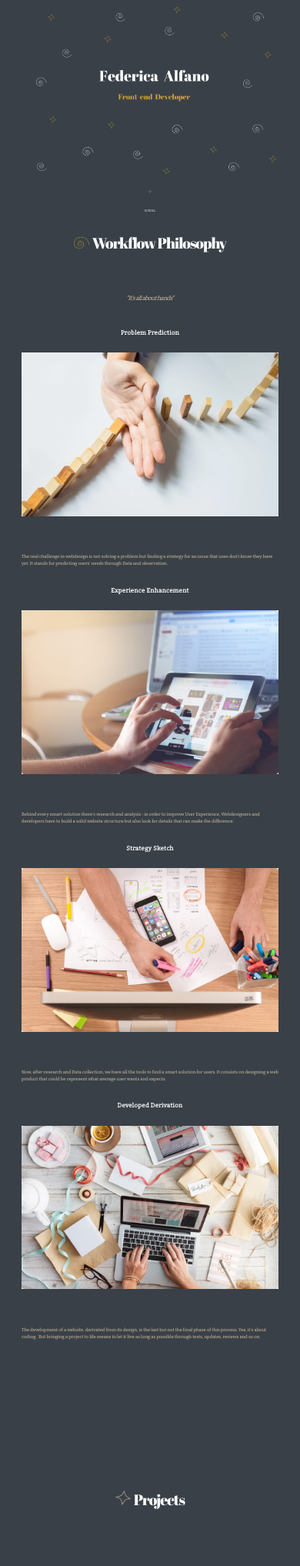
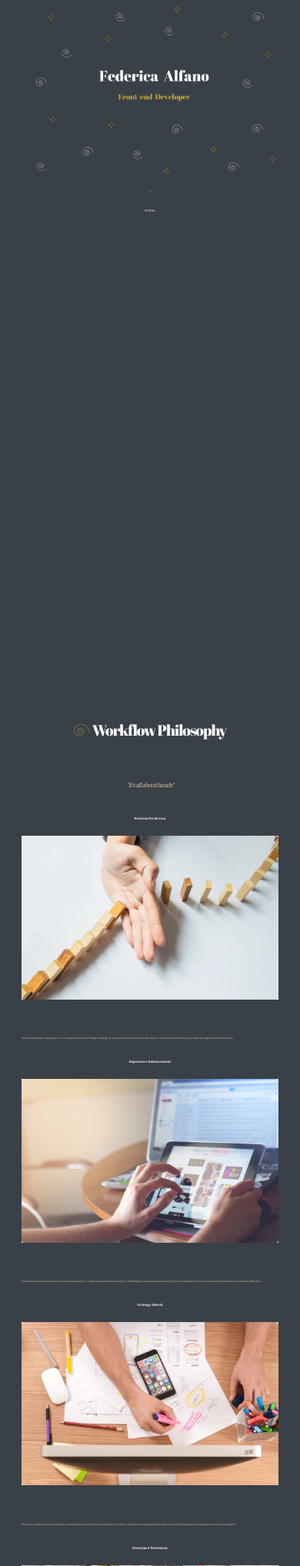
Before and after one commit to fedre30/Personal-portfolio, a PHP site: page / in a window 390 px wide; the page is wider, and only the part inside the window is pictured. Shown: the top 2035 px of that part at 77% size. Run offline with PHP 8.4, Linux system fonts and the light colour scheme.

Commit message:
commit before editing first section

```diff
--- a/style/main.css
+++ b/style/main.css
@@ -35,15 +35,6 @@ a {
   .scrollAction .scrollImage {
     width: 1vw; }
 
-/* Mobile */
-@media (max-width: 400px) {
-  .introduction {
-    margin: 0;
-    height: 35vh; } }
-/* Larger than phablet (also point when grid becomes active) */
-/* Larger than tablet */
-/* Larger than desktop */
-/* Larger than Desktop HD */
 #workflow {
   width: 100vw;
   height: 100vh; }
@@ -87,20 +78,6 @@ a {
 .row img {
   width: 100%; }
 
-/* Mobile */
-@media (max-width: 400px) {
-  .workflow {
-    margin: 0; }
-
-  .phaseTitle {
-    font-size: 2vw; }
-
-  .phaseParagraph {
-    font-size: 1.5vw; } }
-/* Larger than phablet (also point when grid becomes active) */
-/* Larger than tablet */
-/* Larger than desktop */
-/* Larger than Desktop HD */
 .projects {
   margin-top: 20vh; }
 
@@ -184,10 +161,6 @@ a {
 .dot {
   color: #DCC7A9; }
 
-/* Larger than phablet (also point when grid becomes active) */
-/* Larger than tablet */
-/* Larger than desktop */
-/* Larger than Desktop HD */
 .project2 {
   height: 100vh;
   width: 100vw; }
@@ -327,10 +300,4 @@ footer p {
   color: #DCC7A9;
   font-family: "Bitter", serif; }
 
-/* Mobile */
-/* Larger than phablet (also point when grid becomes active) */
-/* Larger than tablet */
-/* Larger than desktop */
-/* Larger than Desktop HD */
-
 /*# sourceMappingURL=main.css.map */
--- a/style/main.sass
+++ b/style/main.sass
@@ -67,27 +67,6 @@ a
     width: 1vw
 
 
-/* Mobile */
-@media (max-width: 400px)
-  .introduction
-    margin: 0
-    height: 35vh
-
-@media (min-width: 401px)
-
-/* Larger than phablet (also point when grid becomes active) */
-@media (min-width: 550px)
-
-/* Larger than tablet */
-@media (min-width: 750px)
-
-/* Larger than desktop */
-@media (min-width: 1000px)
-
-/* Larger than Desktop HD */
-@media (min-width: 1200px)
-
-
 
 // WORKFLOW
 
@@ -145,33 +124,6 @@ a
 
 .row img
   width: 100%
-
-
-/* Mobile */
-@media (max-width: 400px)
-
-  .workflow
-    margin: 0
-
-  .phaseTitle
-    font-size: 2vw
-
-  .phaseParagraph
-    font-size: 1.5vw
-
-@media (min-width: 401px)
-
-/* Larger than phablet (also point when grid becomes active) */
-@media (min-width: 550px)
-
-/* Larger than tablet */
-@media (min-width: 750px)
-
-/* Larger than desktop */
-@media (min-width: 1000px)
-
-/* Larger than Desktop HD */
-@media (min-width: 1200px)
 
 
 
@@ -271,23 +223,6 @@ a
 
 .dot
   color: $ivory
-
-@media (max-width: 400px)
-
-@media (min-width: 401px)
-
-/* Larger than phablet (also point when grid becomes active) */
-@media (min-width: 550px)
-
-/* Larger than tablet */
-@media (min-width: 750px)
-
-/* Larger than desktop */
-@media (min-width: 1000px)
-
-/* Larger than Desktop HD */
-@media (min-width: 1200px)
-
 
 
 //PROJECT 2
@@ -446,23 +381,3 @@ footer p
   text-align: center
   color: $ivory
   font-family: $bitter
-
-
-// RESPONSIVE
-
-/* Mobile */
-@media (max-width: 400px)
-
-@media (min-width: 401px)
-
-/* Larger than phablet (also point when grid becomes active) */
-@media (min-width: 550px)
-
-/* Larger than tablet */
-@media (min-width: 750px)
-
-/* Larger than desktop */
-@media (min-width: 1000px)
-
-/* Larger than Desktop HD */
-@media (min-width: 1200px)
```
Also changed, not shown: 1 other file.
